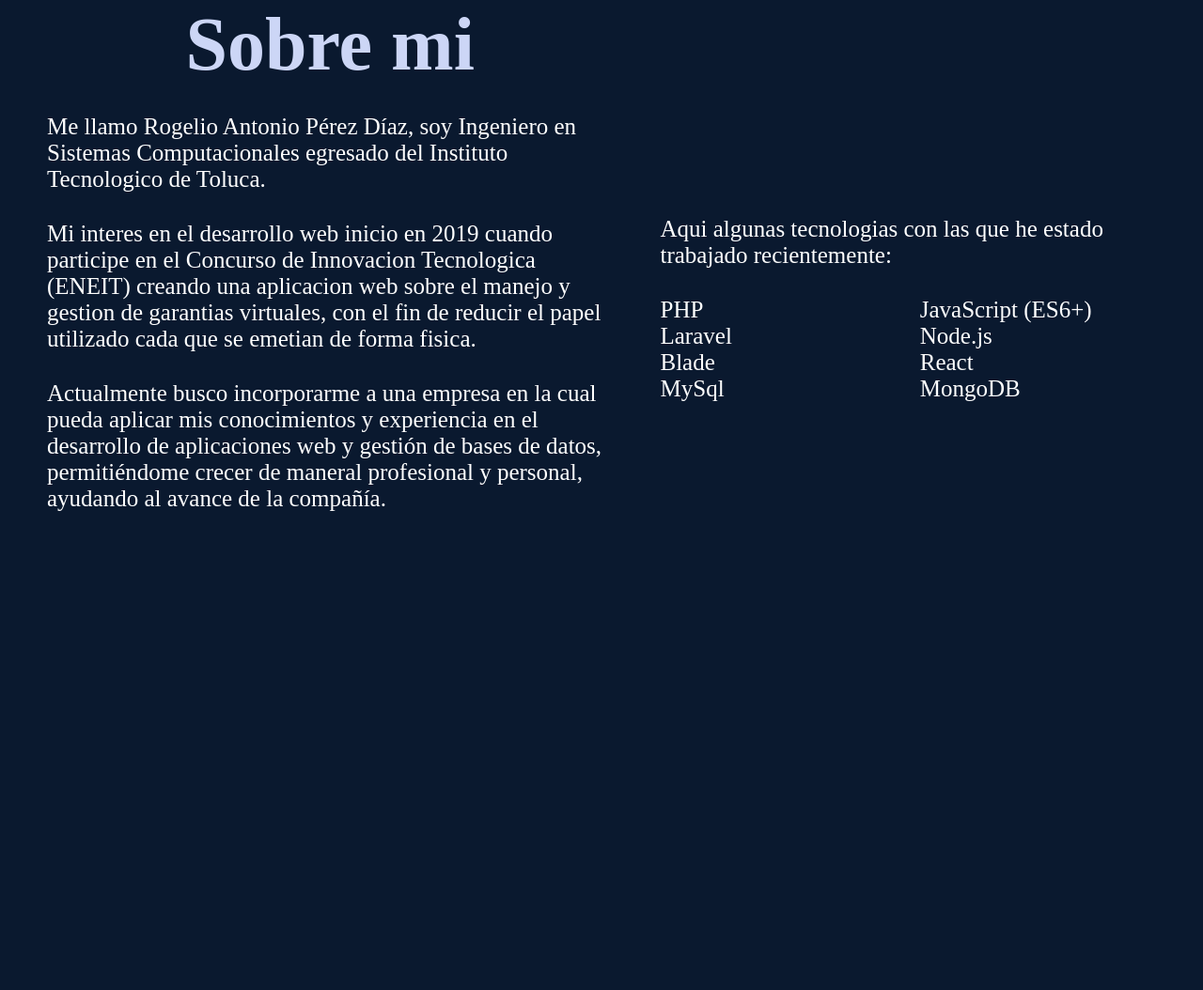
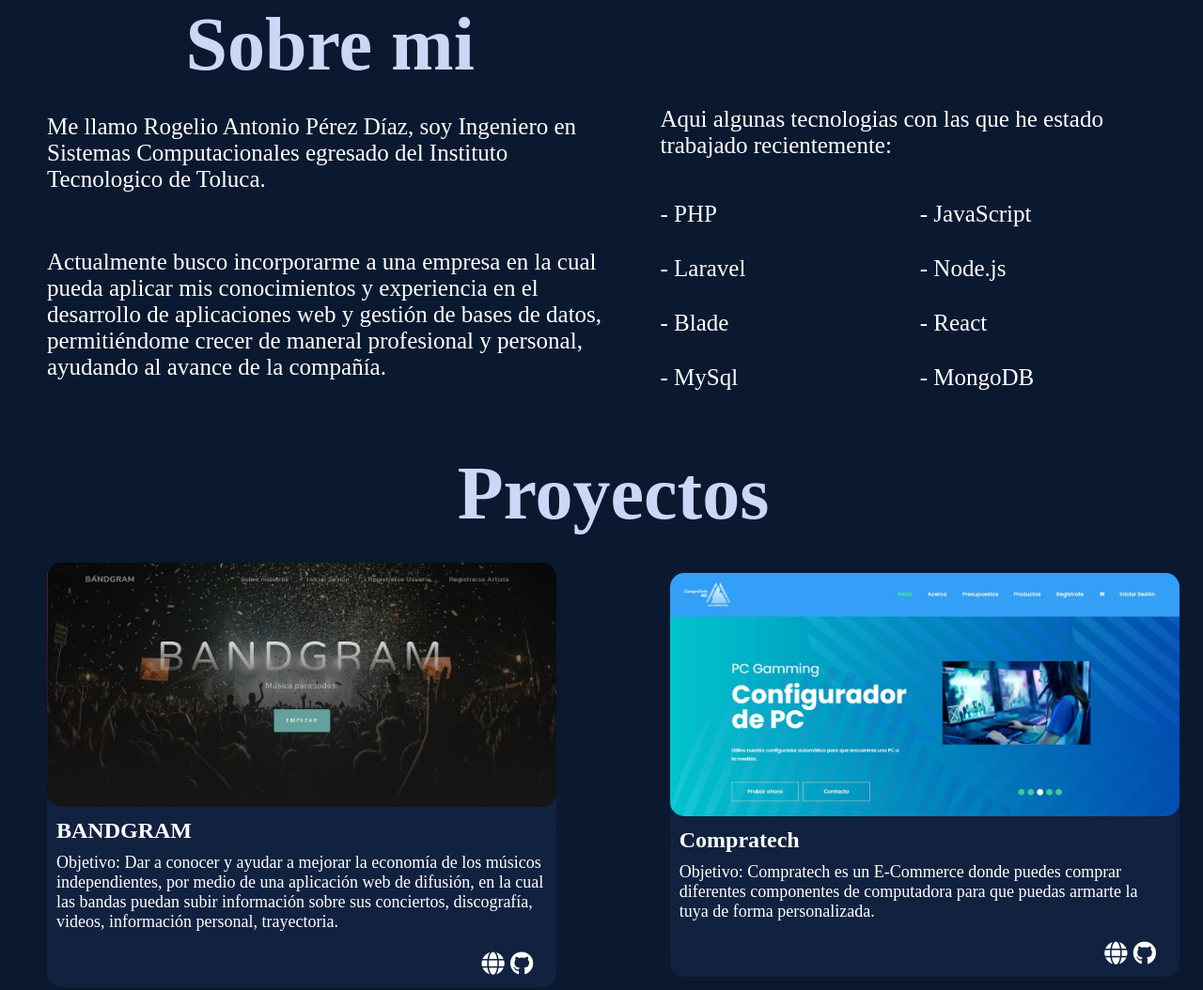
Before and after one commit to RogerCHDK/roger-perez, a plain HTML site: page index.html in a window 1280 px wide. Shown: the part 642-1696 px from the top of the page at 94% size. Before the commit the page ends 1187 px from the top, so only its background shows below. Drawn offline with Linux system fonts and the light colour scheme.

Commit message:
Primera version de la seccion productos terminada

```diff
--- a/estilos/estilos-tablet.css
+++ b/estilos/estilos-tablet.css
@@ -35,3 +35,21 @@
     padding-left: 50px;
     justify-content: center;
 }
+
+/* Proyectos */
+
+.proyectos{
+    display: flex;
+    flex-direction: row;
+    flex-wrap: wrap;
+    justify-content: space-between;
+}
+
+.proyectos h2{
+    display: inline-block;
+    width: 100%;
+}
+
+.container-project{
+    width: 45%;
+}
--- a/estilos/estilos.css
+++ b/estilos/estilos.css
@@ -5,14 +5,16 @@
     --gris-obscuro: #8892b0;
     --gris-claro: #ccd6f6;
 
+    --light-navy: #112240;
+
 
     /* --dark-navy: #020c1b;
-    --light-navy: #112240;
+
     --lightest-navy: #233554;
     --navy-shadow: rgba(2,12,27,0.7);
-    --dark-slate: #495670;
+    --dark-slate: #495670; */
 
-    --lightest-slate: #ccd6f6; */
+    --lightest-slate: #ccd6f6;
 
 }
 
@@ -201,4 +203,72 @@ nav {
 
 .tecnologias-item{
     width: 50%;
+    padding: 15px 0;
 }
+
+/* Proyectos */
+
+.proyectos{
+    display: flex;
+    flex-direction: column;
+    margin-top: 50px;
+    padding-left: 50px;
+    padding-right: 25px;
+    align-items: center;
+
+}
+
+.proyectos h2{
+    font-size: clamp(4rem, 8vw, 8rem);
+    font-weight: 600;
+    color: var(--gris-claro);
+    line-height: 1.1;
+    text-align: center;
+}
+
+.container-project{
+    background-color: var(--light-navy);
+    width: 90%;
+    height: auto;
+    margin-top: 30px;
+    margin-bottom: 30px;
+    border-radius: 15px;
+
+}
+
+.project-image{
+    height: 60%;
+    border-radius: 15px;
+}
+
+.project-image img{
+    width: 100%;
+    height: 100%;
+    border-radius: 15px;
+}
+
+
+.description-project{
+    height: 40%;
+    border-radius: 15px;
+    background-color: var(--light-navy);
+    padding-left: 10px;
+    padding-right: 10px;
+}
+
+.project-title{
+    font-size: 2.4rem;
+    margin-top: 10px;
+    margin-bottom: 10px;
+}
+
+.project-objetive{
+    font-size: 1.8rem;
+}
+
+.project-icons{
+    font-size: 2.5rem;
+    text-align: right;
+    padding-right: 15px;
+    margin-bottom: 10px;
+}
--- a/index.html
+++ b/index.html
@@ -70,11 +70,11 @@
          </p>
          </div>
          <div class="about-description">
-         <p>Mi interes en el desarrollo web inicio en 2019 cuando participe
-             en el Concurso de Innovacion Tecnologica (ENEIT) creando una aplicacion web
-             sobre el manejo y gestion de garantias virtuales, con el fin de reducir el
-             papel utilizado cada que se emetian de forma fisica.
-         </p>
+         <!-- <p>Mi interés en el desarrollo web inicio en 2019 cuando participe en el Concurso de innovación tecnológica
+             (ENEIT) creando una aplicación web sobre el manejo y
+             gestión de garantías virtuales, con el fin de reducir el papel
+             utilizado cada que se emitan de forma física.
+         </p> -->
          </div>
          <div class="about-description">
          <p>
@@ -89,18 +89,126 @@
        <div class="skills">
            <p>Aqui algunas tecnologias con las que he estado trabajado recientemente:</p>
            <div class="tecnologias">
-               <p class="tecnologias-item">PHP</p>
-               <p class="tecnologias-item">JavaScript (ES6+)</p>
-               <p class="tecnologias-item">Laravel</p>
-               <p class="tecnologias-item">Node.js</p>
-               <p class="tecnologias-item">Blade</p>
-               <p class="tecnologias-item">React</p>
-               <p class="tecnologias-item">MySql</p>
-               <p class="tecnologias-item">MongoDB</p>
+               <p class="tecnologias-item">- PHP</p>
+               <p class="tecnologias-item">- JavaScript</p>
+               <p class="tecnologias-item">- Laravel</p>
+               <p class="tecnologias-item">- Node.js</p>
+               <p class="tecnologias-item">- Blade</p>
+               <p class="tecnologias-item">- React</p>
+               <p class="tecnologias-item">- MySql</p>
+               <p class="tecnologias-item">- MongoDB</p>
            </div>
        </div>
 
    </div>
+
+
+   <section class="proyectos">
+    <h2>Proyectos</h2>
+
+    <!-- Bandgram -->
+    <div class="container-project">
+        <div class="project-image">
+            <a href="https://bandgram-8srlt.ondigitalocean.app" target="_blank">
+                <img src="./imagenes/index-bandgram.JPG" alt="Pagina principal Bangram">
+            </a>
+
+        </div>
+        <div class="description-project">
+            <div class="project-title">
+                <a href="https://bandgram-8srlt.ondigitalocean.app" target="_blank">
+                    <strong>
+                        BANDGRAM
+                    </strong>
+                </a>
+            </div>
+
+            <div class="project-objetive">
+                <p>
+                    Objetivo: Dar a conocer y ayudar a mejorar la economía de los músicos independientes,
+                    por medio de una aplicación web de difusión, en la cual las bandas puedan subir información
+                    sobre sus conciertos, discografía, videos, información personal, trayectoria.</p>
+                <br>
+                </div>
+
+            <div class="project-icons">
+                <a href="https://bandgram-8srlt.ondigitalocean.app" target="_blank">
+                    <i class="fas fa-globe"></i>
+                </a>
+                <a href="https://github.com/RogerCHDK/Bandgram" target="_blank">
+                    <i class="fab fa-github"></i>
+                </a>
+            </div>
+        </div>
+    </div>
+
+    <!-- Compratech -->
+    <div class="container-project">
+        <div class="project-image">
+            <a href="https://cryptic-lake-73220.herokuapp.com" target="_blank">
+                <img src="./imagenes/index-compratech.JPG" alt="Pagina principal Compratech">
+            </a>
+        </div>
+
+        <div class="description-project">
+            <div class="project-title">
+                <a href="https://cryptic-lake-73220.herokuapp.com" target="_blank">
+                    <strong>
+                        Compratech
+                    </strong>
+                </a>
+            </div>
+
+            <div class="project-objetive">
+                <p>
+                    Objetivo: Compratech es un E-Commerce donde puedes
+                    comprar diferentes componentes de computadora para que puedas armarte la tuya de forma personalizada. </p>
+                <br>
+                </div>
+
+            <div class="project-icons">
+                <a href="https://cryptic-lake-73220.herokuapp.com" target="_blank">
+                    <i class="fas fa-globe"></i>
+                </a>
+                <a href="https://github.com/RogerCHDK/Bandgram" target="_blank">
+                    <i class="fab fa-github"></i>
+                </a>
+            </div>
+        </div>
+    </div>
+
+
+    <div class="container-project">
+        <div class="project-image">
+            <img src="./imagenes/index-bandgram.JPG" alt="Pagina principal Bangram">
+        </div>
+
+        <div class="description-project">
+            <div class="project-title">
+                <strong>
+                    BANDGRAM
+                </strong>
+            </div>
+
+            <div class="project-objetive">
+                <p>
+                    Objetivo: Dar a conocer y ayudar a mejorar la economía de los músicos independientes,
+                    por medio de una aplicación web de difusión, en la cual las bandas puedan subir información
+                    sobre sus conciertos, discografía, videos, información personal, trayectoria y sean compensados por su trabajo.</p>
+                <br>
+                </div>
+
+            <div class="project-icons">
+                <a href="https://bandgram-8srlt.ondigitalocean.app" target="_blank">
+                    <i class="fas fa-globe"></i>
+                </a>
+                <a href="https://github.com/RogerCHDK/Bandgram" target="_blank">
+                    <i class="fab fa-github"></i>
+                </a>
+            </div>
+        </div>
+    </div>
+   </section>
 
 </main>
 
```
Also changed, not shown: imagenes/index-bandgram.JPG (added), imagenes/index-compratech.JPG (added).
